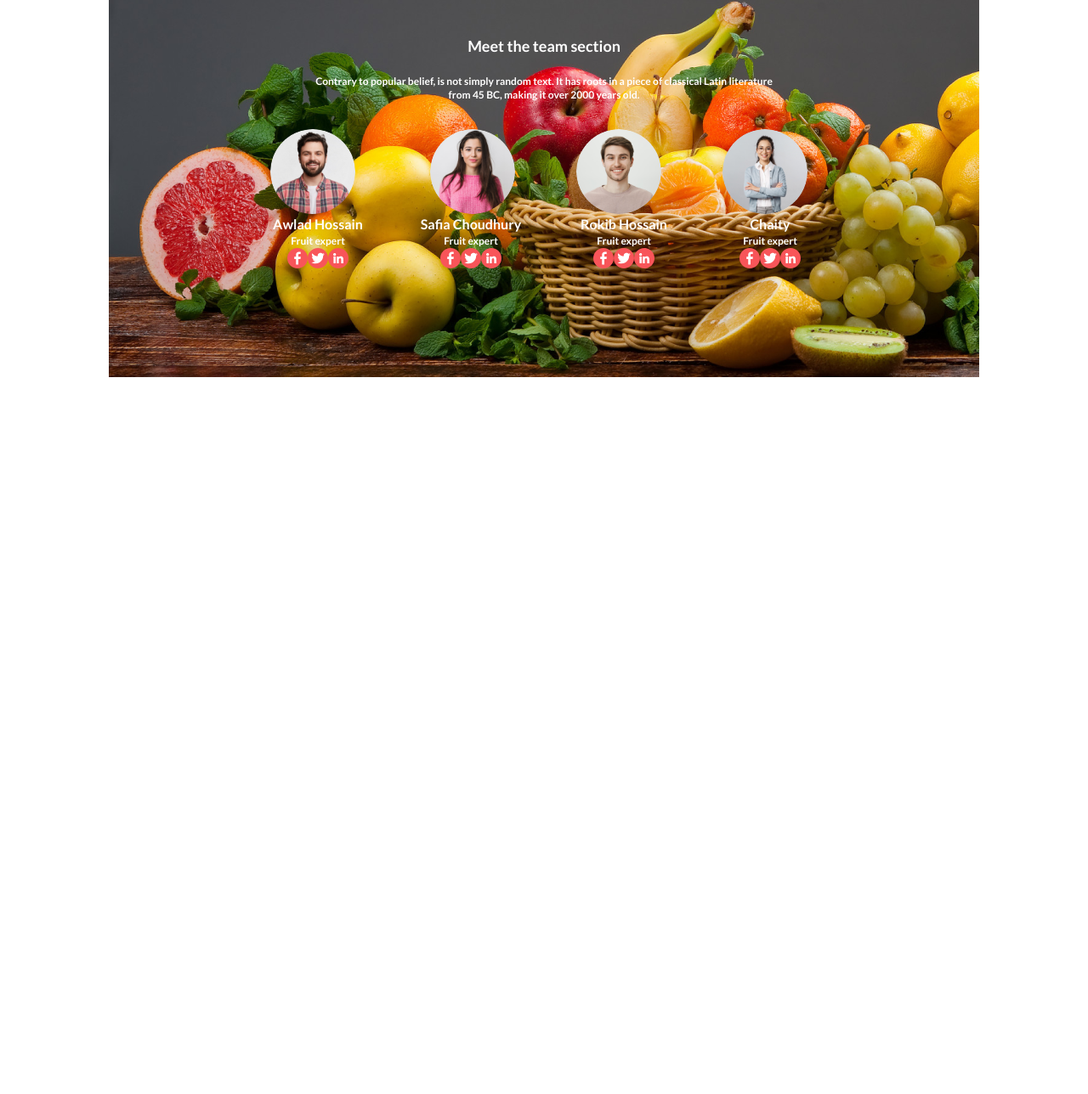
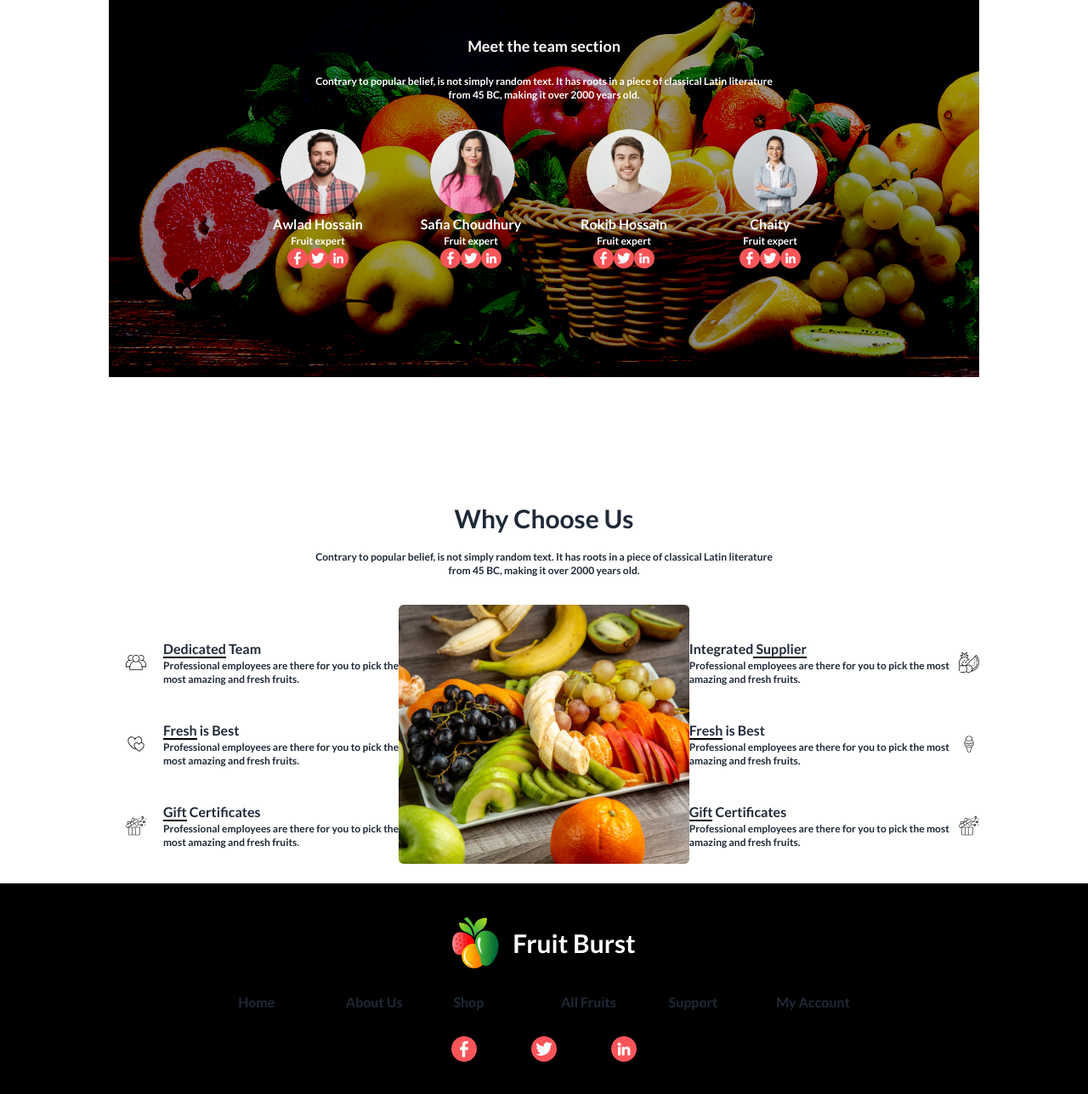
Before and after one commit to Asif-uddin1/A3-fruite-burst, a plain HTML site: page index.html in a window 1280 px wide. Shown: the part 1848-3136 px from the top of the page at 85% size. Before the commit the page ends 2292 px from the top, so only its background shows below. Drawn offline with nearby package versions, Linux system fonts and the light colour scheme.

Commit message:
'completed-finally'

```diff
--- a/index.html
+++ b/index.html
@@ -210,7 +210,7 @@
 
     </header>
 
-    <main class=" lg:max-w-screen-lg md:max-w-screen-md mx-auto">
+    <main class=" max-w-screen-sm lg:max-w-screen-lg md:max-w-screen-md mx-auto">
 
         <!-- deal of the day n  -->
         <section class="md:pt-20">
@@ -299,7 +299,7 @@
 
             <!-- modals and cards with rating and price -->
             <div
-                class=" grid sm:mx-auto justify-center items-center sm:gap-y-10 md:gap-x-5  md:grid-cols-2 lg:grid-cols-4 my-14">
+                class=" grid sm:mx-auto justify-center items-center gap-y-10 md:gap-x-5  md:grid-cols-2 lg:grid-cols-4 my-14">
 
 
                 <div class="card card-compact w-60 sm:w-auto bg-base-100 shadow-xl">
@@ -621,7 +621,8 @@
                 <button class="btn btn-primary bg-red-500 border-none ">Shop All </button>
             </div>
         </section>
-        <section class="text-white my-auto mt-20  "  style="background-image: url(./images/banner1.png);">
+        <section class="text-white my-auto mt-20 bg-blend-color-burn bg-gray-400" style="background-image: url(./images/banner1.png);">
+
             <!-- <div class="my-64"> -->
 
             <div class="pt-32">
@@ -633,10 +634,11 @@
                     literature from 45 BC, making it over 2000 years old.
                 </p>
             </div>
-            <div class="flex pb-32 mx-40 text-white">
+            <div
+                class="flex-col md:flex-row items-center justify-center gap-y-5 md:flex pb-32 mx-40 text-white">
                 <div class="w-28 mx-auto text-center block align-middle">
 
-                    <img class="rounded-full " src="./images/member1.png" width="100px" height="100px" alt="">
+                    <img class="rounded-full ml-3 " src="./images/member1.png" width="100px" height="100px" alt="">
                     <h1 class="text-base gap-y-5"> Awlad Hossain</h1>
                     <p class="text-xs">Fruit expert</p>
                     <div class="flex justify-center gap-y-10 ">
@@ -660,7 +662,7 @@
                 </div>
                 <div class="w-28 mx-auto text-center block">
 
-                    <img class="rounded-full" src="./images/member3.png" width="100px" height="100px" alt="">
+                    <img class="rounded-full ml-3" src="./images/member3.png" width="100px" height="100px" alt="">
                     <h1 class="text-base gap-y-5">Rokib Hossain</h1>
                     <p class="text-xs">Fruit expert</p>
                     <div class="flex justify-center gap-y-10 ">
@@ -672,7 +674,7 @@
                 </div>
                 <div class="w-28 mx-auto text-center block">
 
-                    <img class="rounded-full" src="./images/member4.png" width="100px" height="100px" alt="">
+                    <img class="rounded-full ml-3" src="./images/member4.png" width="100px" height="100px" alt="">
                     <h1 class="text-base gap-y-5"> Chaity</h1>
                     <p class="text-xs">Fruit expert</p>
                     <div class="flex justify-center gap-y-10 ">
@@ -688,9 +690,107 @@
             <!-- </div> -->
 
         </section>
+
+        <!-- why choose us -->
+        <section>
+
+
+            <div class="pt-32">
+                <h1 class="text-3xl text-center py-5">
+                    Why Choose Us
+                </h1>
+                <p class="text-xs text-center md:px-60 pb-8">
+                    Contrary to popular belief, is not simply random text. It has roots in a piece of classical Latin
+                    literature from 45 BC, making it over 2000 years old.
+                </p>
+            </div>
+
+
+            <div class="md:grid md:grid-cols-3 ">
+                <div class="">
+                    <div class="flex justify-between my-10">
+                        <img src="./images/group 1.svg" class="mx-5" alt="">
+                        <div>
+                            <h1 class="text-base "> <span class="border-b-2 border-black">Dedicated</span> Team</h1>
+                            <p class="text-xs">Professional employees are there for you to pick the most amazing and
+                                fresh fruits.</p>
+                        </div>
+                    </div>
+                    <div class="flex justify-between my-10">
+                        <img src="./images/love 1.svg" class="mx-5" alt="">
+                        <div>
+                            <h1 class="text-base "> <span class="border-b-2 border-black">Fresh</span> is Best</h1>
+                            <p class="text-xs">Professional employees are there for you to pick the most amazing and
+                                fresh fruits.</p>
+                        </div>
+                    </div>
+                    <div class="flex justify-between my-10">
+                        <img src="./images/gift-box 1.svg" class="mx-5" alt="">
+                        <div>
+                            <h1 class="text-base "> <span class="border-b-2 border-black">Gift</span> Certificates</h1>
+                            <p class="text-xs">Professional employees are there for you to pick the most amazing and
+                                fresh fruits.</p>
+                        </div>
+                    </div>
+                </div>
+                <div>
+                    <img src="./images/whychoose1.png" alt="">
+                </div>
+
+                <div>
+                    <div class="flex justify-between my-10">
+
+                        <div>
+                            <h1 class="text-base "> Integrated<span class="border-b-2 border-black"> Supplier</span> </h1>
+                            <p class="text-xs">Professional employees are there for you to pick the most amazing and
+                                fresh fruits.</p>
+                        </div>
+                        <img src="./images/fruit 1.svg" alt="">
+                    </div>
+                    <div class="flex justify-between my-10">
+
+                        <div>
+                            <h1 class="text-base "> <span class="border-b-2 border-black">Fresh</span> is Best</h1>
+                            <p class="text-xs">Professional employees are there for you to pick the most amazing and
+                                fresh fruits.</p>
+                        </div>
+                         <img src="./images/ice-cream 1.svg" alt="">
+                    </div>
+                    <div class="flex justify-between my-10">
+
+                        <div>
+                            <h1 class="text-base "> <span class="border-b-2 border-black">Gift</span> Certificates</h1>
+                            <p class="text-xs">Professional employees are there for you to pick the most amazing and
+                                fresh fruits.</p>
+                        </div>
+
+                        <img src="./images/gift-box 1.svg" alt="">
+                    </div>
+                </div>
+
+
+            </div>
+
+        </section>
     </main>
 
-    <footer class="sm:max-w-screen-sm lg:max-w-screen-lg md:max-w-screen-md mx-auto">
+    <footer class="bg-black  py-10">
+        <div class="flex items-center justify-center"> <img src="./images/logo.png" alt=""><h1 class="text-white text-3xl ml-4">Fruit Burst</h1></div>
+        <div class="flex justify-center items-center">
+            <ul class=" grid grid-cols-4 md:grid-cols-3 lg:grid-cols-6">
+                <li class="mx-5 my-7"><a href="">Home</a></li>
+                <li class="mx-5 my-7"><a href="">About Us</a></li>
+                <li class="mx-5 my-7"><a href="">Shop</a></li>
+                <li class="mx-5 my-7"><a href="">All Fruits</a></li>
+                <li class="mx-5 my-7"><a href="">Support</a></li>
+                <li class="mx-5 my-7"><a href="">My Account</a></li>
+            </ul>
+        </div>
+        <div class="flex justify-center items-center" >
+            <div class="mx-8"><img width="30px" height="30" src="./images/facebook 1.svg" alt=""></div>
+            <div class="mx-8"><img width="30px" height="30" src="./images/twitter (1) 1.svg" alt=""></div>
+            <div class="mx-8"><img width="30px" height="30" src="./images/linkedin 1.svg" alt=""></div>
+        </div>
 
     </footer>
 </body>
```
Also changed, not shown: images/fruit 1.svg (added), images/gift-box 1.svg (added), images/group 1.svg (added), images/ice-cream 1.svg (added), images/like 1.svg (added), images/love 1.svg (added), 1 other file.
